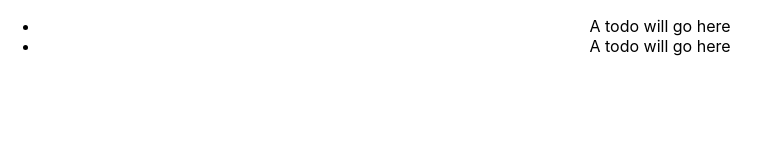
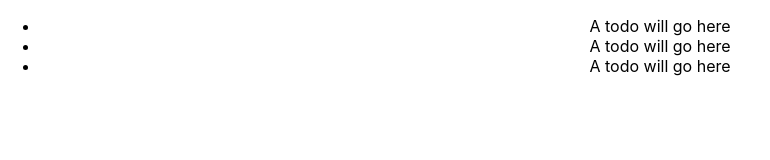
Before and after one commit to munroeka/intro-to-react, a React (Create React App) app: page / in a window 1280 px wide. Shown: the top 160 px of the page, without its empty margins (0-770 px from the left). Built offline with nearby package versions, Linux system fonts and the light colour scheme.

Commit message:
addition

```diff
--- a/src/App.js
+++ b/src/App.js
@@ -9,6 +9,7 @@ class App extends Component {
         <ul>
           <ToDo />
           <ToDo />
+          <ToDo />
         </ul>
       </div>
     );
```
